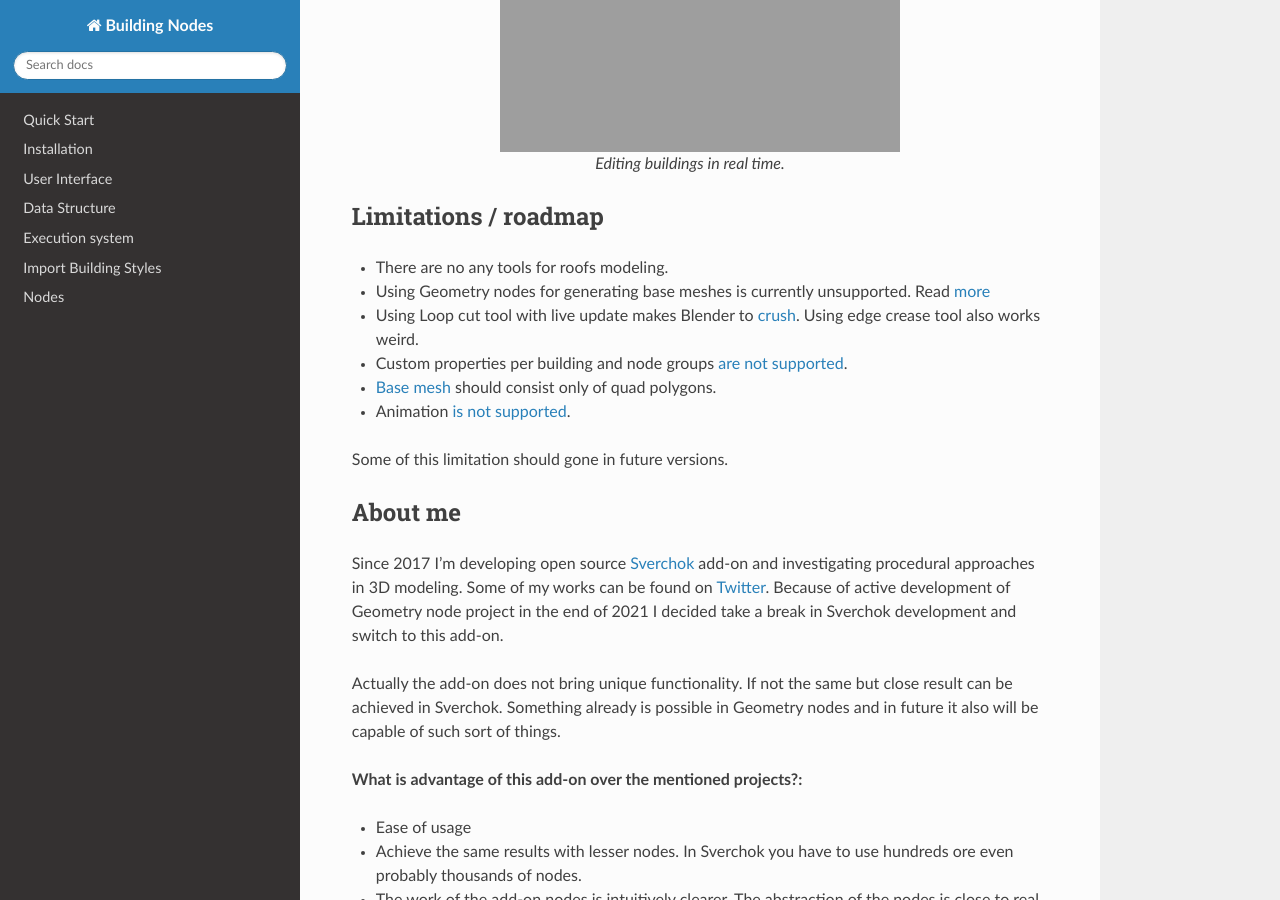
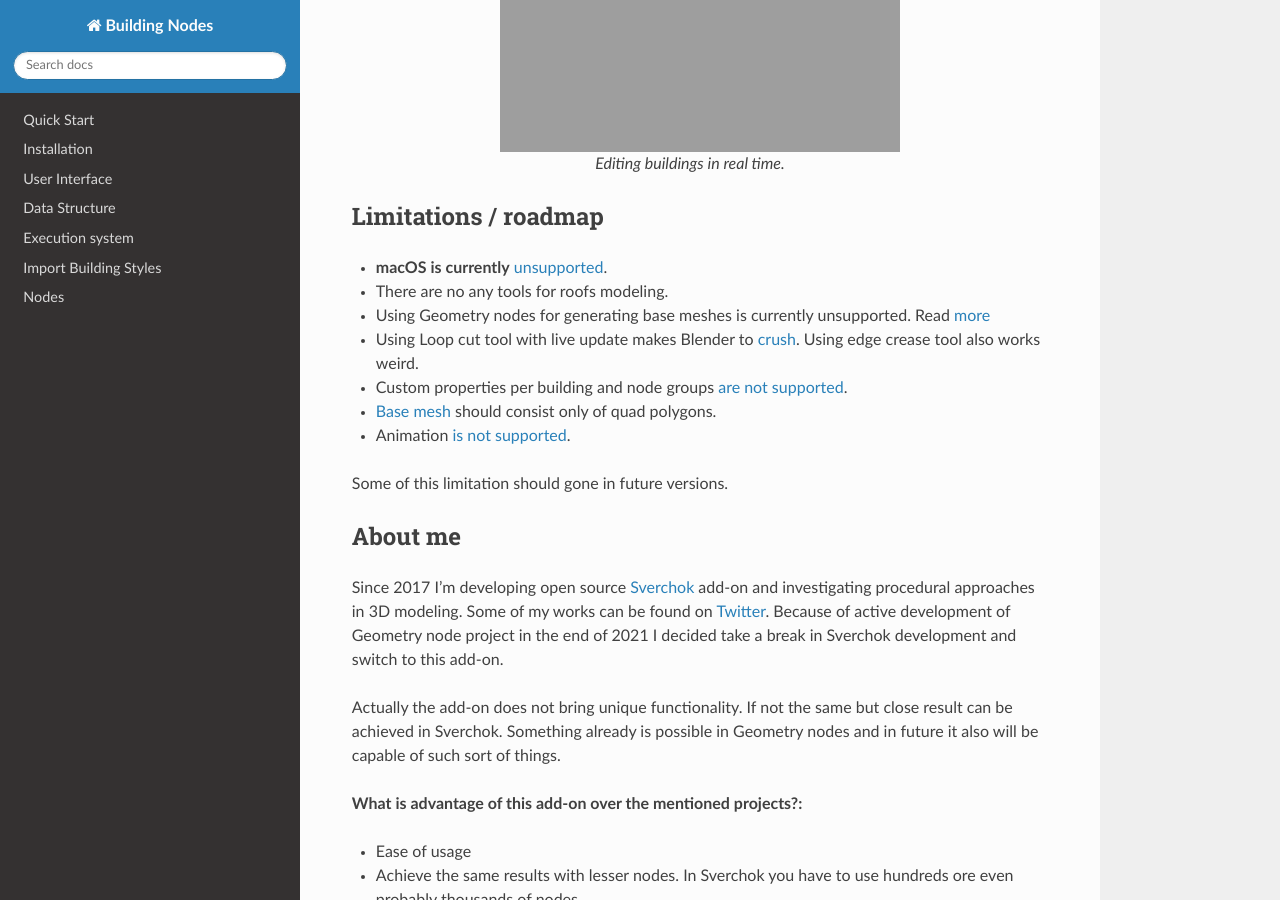
Before and after one commit to Durman/BuildingNodesDocs, a Sphinx documentation site: the page built from docs/index.rst, in a window 1280 px wide and 900 px high, scrolled down 2080 px. Built offline with Sphinx 7.4.7 and the Read the Docs theme 2.0.0, drawn with Linux system fonts in a browser that asks for light colours.

Commit message:
add information about macOS support

```diff
--- a/docs/index.rst
+++ b/docs/index.rst
@@ -44,6 +44,7 @@ Main features
 Limitations / roadmap
 ---------------------
 
+- **macOS is currently** unsupported_.
 - There are no any tools for roofs modeling.
 - Using Geometry nodes for generating base meshes is currently unsupported.
   Read :doc:`more <execution_system>`
@@ -54,6 +55,7 @@ Limitations / roadmap
 - :ref:`Base mesh <base_geometry>` should consist only of quad polygons.
 - Animation :doc:`is not supported <execution_system>`.
 
+.. _unsupported: https://github.com/Durman/BuildingNodesDocs/issues/5
 .. _crush: https://developer.blender.org/T67093
 
 Some of this limitation should gone in future versions.
```
Also changed, not shown: README.md (+1 -0 lines).
